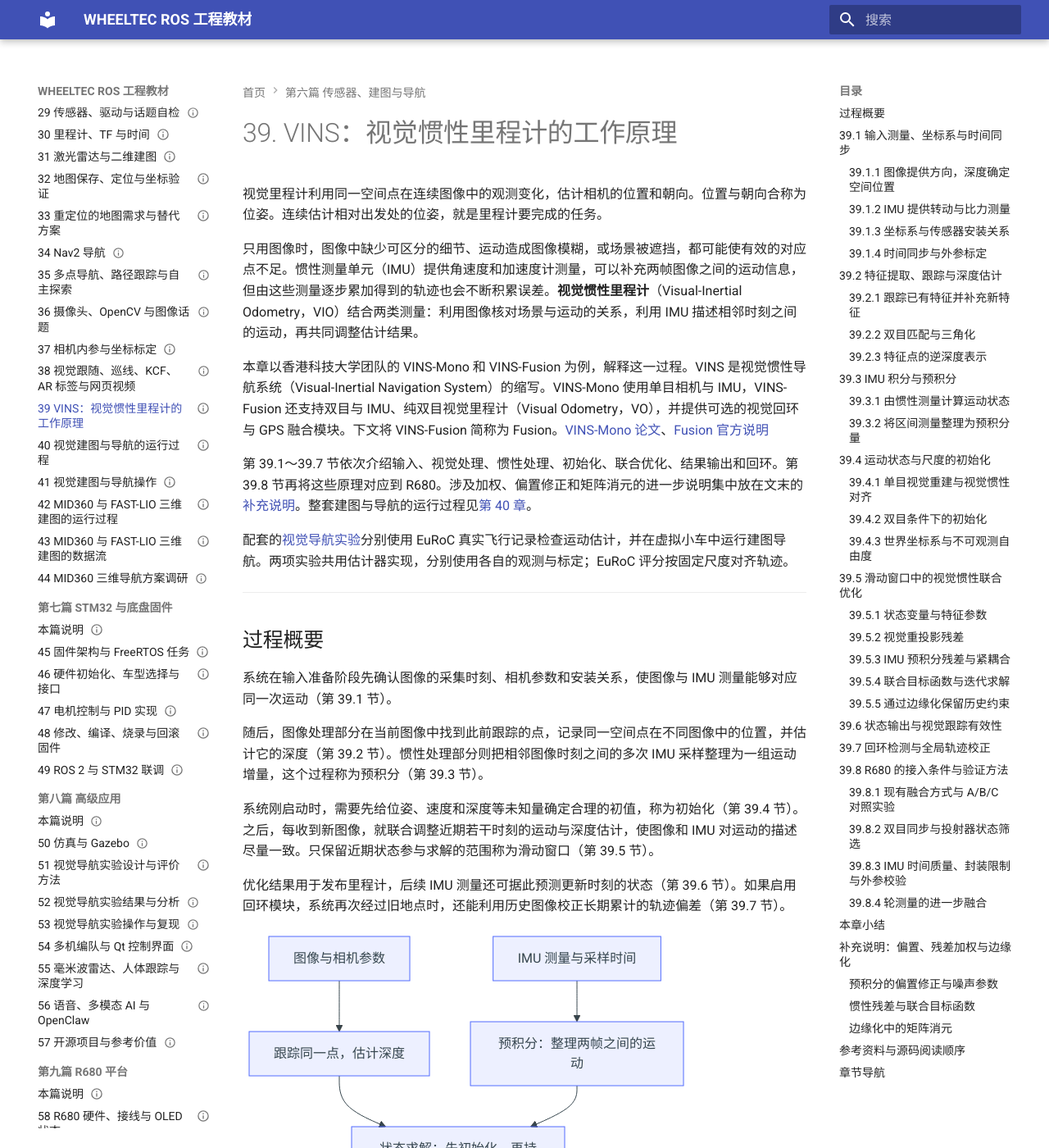
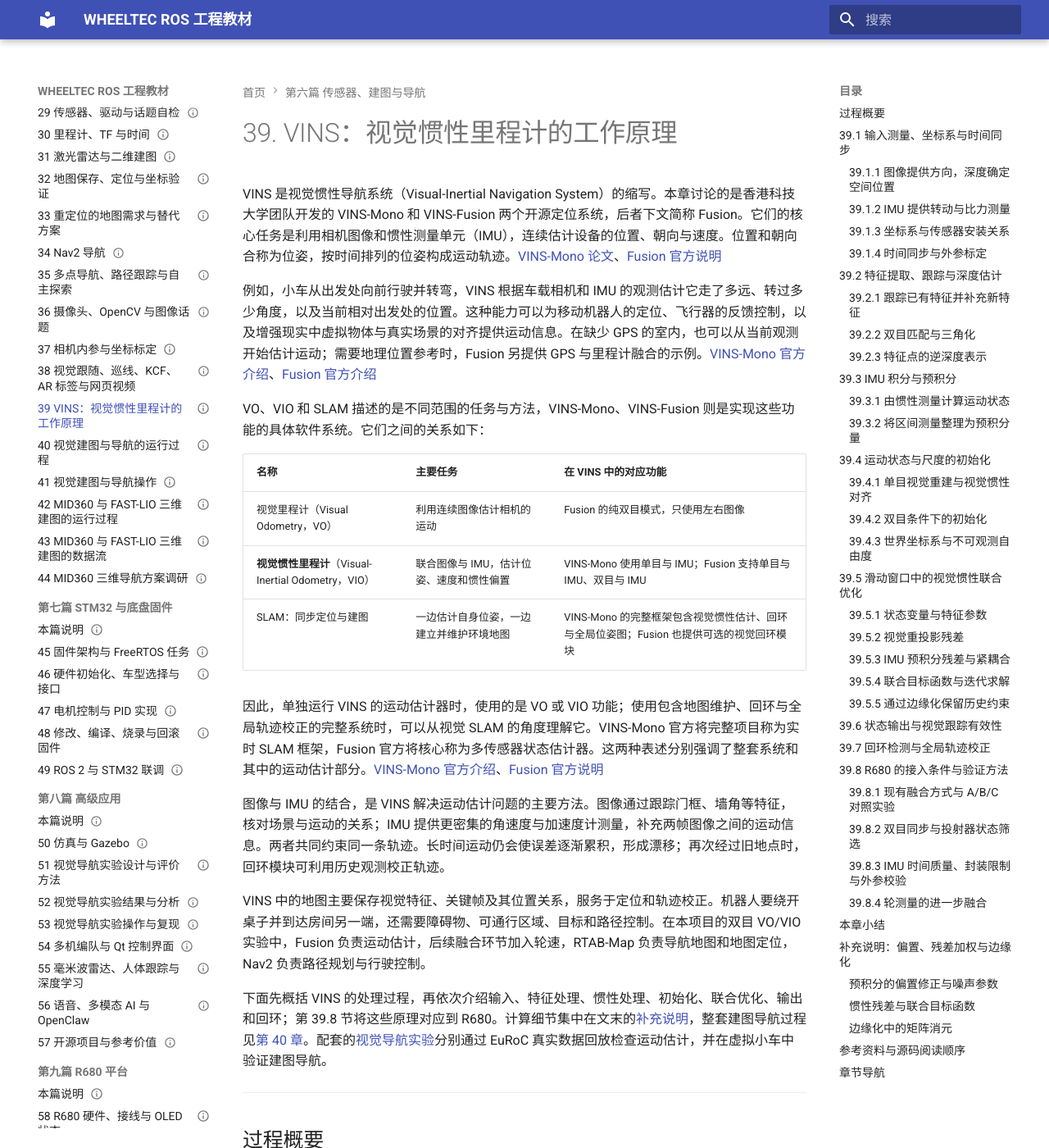
Before and after one commit to EnosElinsa/wheeltec-ros-textbook, an MkDocs documentation site: the page built from docs/06-sensors-navigation/39-vins-principles.md, in a window 1280 px wide and 1400 px high. Shown: the whole window at 82% size. Built offline with MkDocs 1.6.1 and Material for MkDocs 9.7.7, drawn with Linux system fonts in a browser that asks for light colours.

Commit message:
docs: introduce VINS scope, applications and relationship to VO and SLAM

```diff
--- a/docs/06-sensors-navigation/39-vins-principles.md
+++ b/docs/06-sensors-navigation/39-vins-principles.md
@@ -4,15 +4,25 @@
 
 # 39. VINS：视觉惯性里程计的工作原理
 
-视觉里程计利用同一空间点在连续图像中的观测变化，估计相机的位置和朝向。位置与朝向合称为位姿。连续估计相对出发处的位姿，就是里程计要完成的任务。
+VINS 是视觉惯性导航系统（Visual-Inertial Navigation System）的缩写。本章讨论的是香港科技大学团队开发的 VINS-Mono 和 VINS-Fusion 两个开源定位系统，后者下文简称 Fusion。它们的核心任务是利用相机图像和惯性测量单元（IMU），连续估计设备的位置、朝向与速度。位置和朝向合称为位姿，按时间排列的位姿构成运动轨迹。[VINS-Mono 论文][s1]、[Fusion 官方说明][s3]
 
-只用图像时，图像中缺少可区分的细节、运动造成图像模糊，或场景被遮挡，都可能使有效的对应点不足。惯性测量单元（IMU）提供角速度和加速度计测量，可以补充两帧图像之间的运动信息，但由这些测量逐步累加得到的轨迹也会不断积累误差。**视觉惯性里程计**（Visual-Inertial Odometry，VIO）结合两类测量：利用图像核对场景与运动的关系，利用 IMU 描述相邻时刻之间的运动，再共同调整估计结果。
+例如，小车从出发处向前行驶并转弯，VINS 根据车载相机和 IMU 的观测估计它走了多远、转过多少角度，以及当前相对出发处的位置。这种能力可以为移动机器人的定位、飞行器的反馈控制，以及增强现实中虚拟物体与真实场景的对齐提供运动信息。在缺少 GPS 的室内，也可以从当前观测开始估计运动；需要地理位置参考时，Fusion 另提供 GPS 与里程计融合的示例。[VINS-Mono 官方介绍][mono-overview]、[Fusion 官方介绍][s3]
 
-本章以香港科技大学团队的 VINS-Mono 和 VINS-Fusion 为例，解释这一过程。VINS 是视觉惯性导航系统（Visual-Inertial Navigation System）的缩写。VINS-Mono 使用单目相机与 IMU，VINS-Fusion 还支持双目与 IMU、纯双目视觉里程计（Visual Odometry，VO），并提供可选的视觉回环与 GPS 融合模块。下文将 VINS-Fusion 简称为 Fusion。[VINS-Mono 论文][s1]、[Fusion 官方说明][s3]
+VO、VIO 和 SLAM 描述的是不同范围的任务与方法，VINS-Mono、VINS-Fusion 则是实现这些功能的具体软件系统。它们之间的关系如下：
 
-第 39.1～39.7 节依次介绍输入、视觉处理、惯性处理、初始化、联合优化、结果输出和回环。第 39.8 节再将这些原理对应到 R680。涉及加权、偏置修正和矩阵消元的进一步说明集中放在文末的[补充说明](#vins-math-details)。整套建图与导航的运行过程见[第 40 章][textbook]。
+| 名称 | 主要任务 | 在 VINS 中的对应功能 |
+| --- | --- | --- |
+| 视觉里程计（Visual Odometry，VO） | 利用连续图像估计相机的运动 | Fusion 的纯双目模式，只使用左右图像 |
+| **视觉惯性里程计**（Visual-Inertial Odometry，VIO） | 联合图像与 IMU，估计位姿、速度和惯性偏置 | VINS-Mono 使用单目与 IMU；Fusion 支持单目与 IMU、双目与 IMU |
+| SLAM：同步定位与建图 | 一边估计自身位姿，一边建立并维护环境地图 | VINS-Mono 的完整框架包含视觉惯性估计、回环与全局位姿图；Fusion 也提供可选的视觉回环模块 |
 
-配套的[视觉导航实验](../08-advanced-applications/51-vision-simulation-lab.md#euroc-replay)分别使用 EuRoC 真实飞行记录检查运动估计，并在虚拟小车中运行建图导航。两项实验共用估计器实现，分别使用各自的观测与标定；EuRoC 评分按固定尺度对齐轨迹。
+因此，单独运行 VINS 的运动估计器时，使用的是 VO 或 VIO 功能；使用包含地图维护、回环与全局轨迹校正的完整系统时，可以从视觉 SLAM 的角度理解它。VINS-Mono 官方将完整项目称为实时 SLAM 框架，Fusion 官方将核心称为多传感器状态估计器。这两种表述分别强调了整套系统和其中的运动估计部分。[VINS-Mono 官方介绍][mono-overview]、[Fusion 官方说明][s3]
+
+图像与 IMU 的结合，是 VINS 解决运动估计问题的主要方法。图像通过跟踪门框、墙角等特征，核对场景与运动的关系；IMU 提供更密集的角速度与加速度计测量，补充两帧图像之间的运动信息。两者共同约束同一条轨迹。长时间运动仍会使误差逐渐累积，形成漂移；再次经过旧地点时，回环模块可利用历史观测校正轨迹。
+
+VINS 中的地图主要保存视觉特征、关键帧及其位置关系，服务于定位和轨迹校正。机器人要绕开桌子并到达房间另一端，还需要障碍物、可通行区域、目标和路径控制。在本项目的双目 VO/VIO 实验中，Fusion 负责运动估计，后续融合环节加入轮速，RTAB-Map 负责导航地图和地图定位，Nav2 负责路径规划与行驶控制。
+
+下面先概括 VINS 的处理过程，再依次介绍输入、特征处理、惯性处理、初始化、联合优化、输出和回环；第 39.8 节将这些原理对应到 R680。计算细节集中在文末的[补充说明](#vins-math-details)，整套建图导航过程见[第 40 章][textbook]。配套的[视觉导航实验](../08-advanced-applications/51-vision-simulation-lab.md#euroc-replay)分别通过 EuRoC 真实数据回放检查运动估计，并在虚拟小车中验证建图导航。
 
 ---
 
@@ -480,6 +490,7 @@
 [s12]: https://github.com/HKUST-Aerial-Robotics/VINS-Fusion/blob/be55a937a57436548ddfb1bd324bc1e9a9e828e0/vins_estimator/src/utility/visualization.cpp
 [s13]: https://github.com/HKUST-Aerial-Robotics/VINS-Fusion/blob/be55a937a57436548ddfb1bd324bc1e9a9e828e0/loop_fusion/src/keyframe.cpp
 [s14]: https://github.com/HKUST-Aerial-Robotics/VINS-Fusion/blob/be55a937a57436548ddfb1bd324bc1e9a9e828e0/config/euroc/euroc_stereo_imu_config.yaml
+[mono-overview]: https://github.com/HKUST-Aerial-Robotics/VINS-Mono#vins-mono
 [mono-device]: https://github.com/HKUST-Aerial-Robotics/VINS-Mono#5-run-with-your-device
 [project]: https://github.com/EnosElinsa/wheeltec-smart-car-literature/blob/99302be/04-analysis/vins-principles.md
 [textbook]: 40-visual-runtime.md
```
